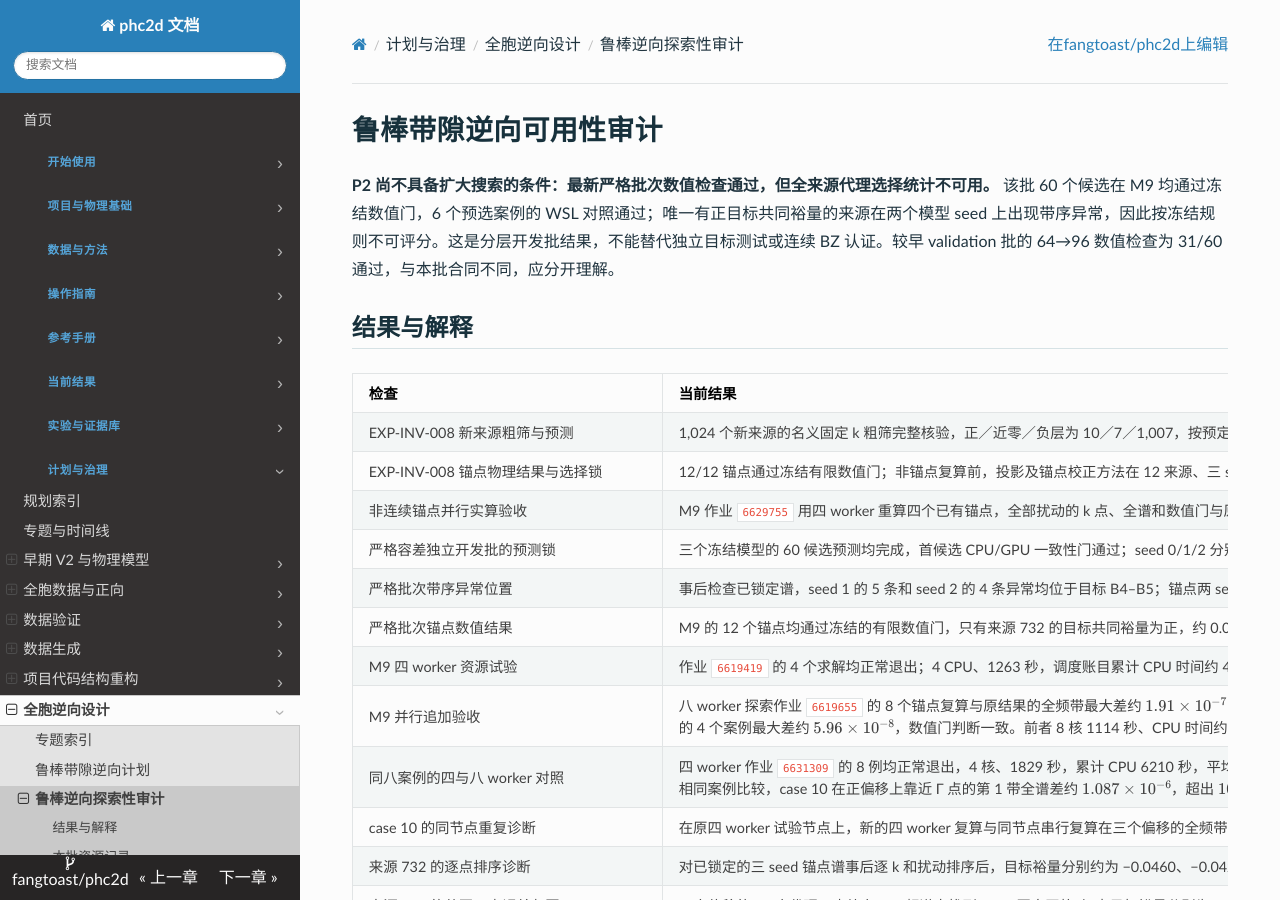
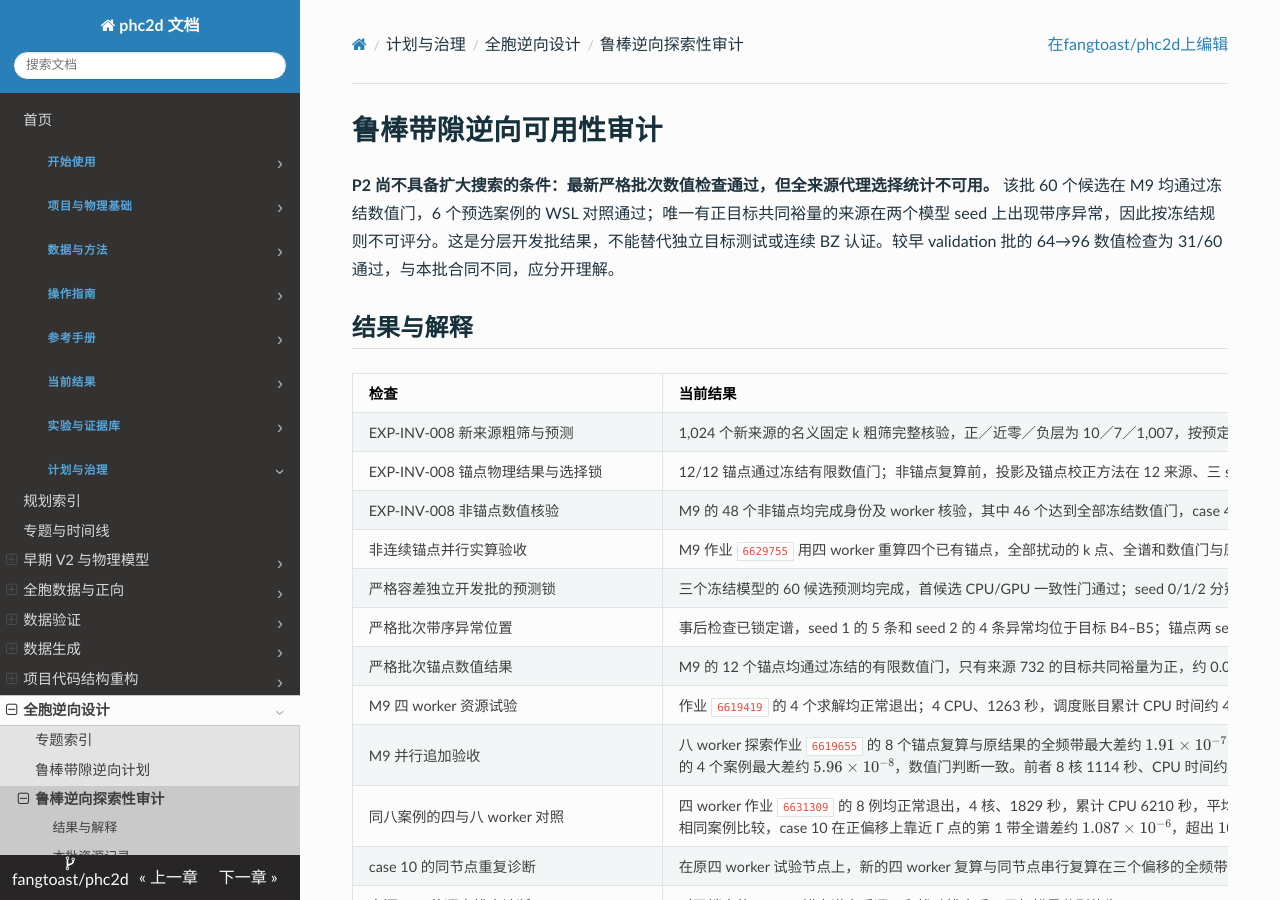
Before and after one commit to fangtoast/phc2d, an MkDocs documentation site: the page built from docs/results/inverse/鲁棒带隙逆向可用性审计.md, in a window 1280 px wide and 900 px high. Built offline with MkDocs 1.6.1, drawn with Linux system fonts in a browser that asks for light colours.

Commit message:
Record inverse development numerical gate failures

```diff
--- a/docs/results/inverse/鲁棒带隙逆向可用性审计.md
+++ b/docs/results/inverse/鲁棒带隙逆向可用性审计.md
@@ -36,8 +36,9 @@ source_artifacts:
 
 | 检查 | 当前结果 | 含义 |
 |---|---|---|
-| EXP-INV-008 新来源粗筛与预测 | 1,024 个新来源的名义固定 k 粗筛完整核验，正／近零／负层为 10／7／1,007，按预定规则各选 4 个并重建 60 候选。三个 GL seed 的预测已锁定：原始 seed 0 有 7 条带序异常，seed 1/2 无异常；逐点投影后的三组各 60 条可评分。[粗筛审计](../../../runs/20261101/EXP-INV-008_202611011652/coarse_screen/collection_audit.json) · [预测锁](../../../runs/20261101/EXP-INV-008_202611011652/prediction_lock.json) | 这是新的条件开发批：粗筛仅限名义固定 k 网格，投影是单独的方法输出，不改变原始异常。锚点物理结果见下行；尚无非锚点物理比较、六例 WSL 对照或本批 P2 结论。 |
-| EXP-INV-008 锚点物理结果与选择锁 | 12/12 锚点通过冻结有限数值门；非锚点复算前，投影及锚点校正方法在 12 来源、三 seed 均完成候选选择，原始方法按共同规则有 2 个来源不可评分。[锚点审计](../../../runs/20261101/EXP-INV-008_202611011652/anchors/complete_audit.json) · [选择复核](../../../runs/20261101/EXP-INV-008_202611011652/anchor_choice_audit.json) | 仅锚点通过不代表选中结构达到目标；48 个非锚点与六例 WSL 复核尚未完成。原始异常未被投影覆盖，P2 结论仍待完整批次和冻结统计门。 |
+| EXP-INV-008 新来源粗筛与预测 | 1,024 个新来源的名义固定 k 粗筛完整核验，正／近零／负层为 10／7／1,007，按预定规则各选 4 个并重建 60 候选。三个 GL seed 的预测已锁定：原始 seed 0 有 7 条带序异常，seed 1/2 无异常；逐点投影后的三组各 60 条可评分。[粗筛审计](../../../runs/20261101/EXP-INV-008_202611011652/coarse_screen/collection_audit.json) · [预测锁](../../../runs/20261101/EXP-INV-008_202611011652/prediction_lock.json) | 这是新的条件开发批：粗筛仅限名义固定 k 网格，投影是单独的方法输出，不改变原始异常。完整物理结果及 WSL 对照见下。 |
+| EXP-INV-008 锚点物理结果与选择锁 | 12/12 锚点通过冻结有限数值门；非锚点复算前，投影及锚点校正方法在 12 来源、三 seed 均完成候选选择，原始方法按共同规则有 2 个来源不可评分。[锚点审计](../../../runs/20261101/EXP-INV-008_202611011652/anchors/complete_audit.json) · [选择复核](../../../runs/20261101/EXP-INV-008_202611011652/anchor_choice_audit.json) | 原始异常未被投影覆盖；仅锚点通过不代表选中结构达到目标。 |
+| EXP-INV-008 非锚点数值核验 | M9 的 48 个非锚点均完成身份及 worker 核验，其中 46 个达到全部冻结数值门，case 44 和 57 未通过；12 分片共分配约 12.31 CPU 核时，每 worker RSS 峰值约 331–367 MiB。[完整核验](../../../runs/20261101/EXP-INV-008_202611011652/nonanchors/complete_audit.json) | 该批不满足全部候选数值门；失败保留，预选六例 WSL 对照和选择结果分析进行中。数值门不是连续 BZ 的数学认证。 |
 | 非连续锚点并行实算验收 | M9 作业 `6629755` 用四 worker 重算四个已有锚点，全部扰动的 k 点、全谱和数值门与原记录一致，最大频率差约 $2.07\times10^{-7}$；单 worker 最大 RSS 约 336–339 MiB，平均 CPU 利用率约 76.5%。[验收证据](../../../runs/20261101/EXP-INV-007_preflight_202611011445/sparse_anchor_pilot/audit.json) | 四例旧结构、单节点的工程验收；作业账目峰值包含环境准备，cgroup 峰值未知。新结构的内存和物理数值门仍须分别检查，不能据此认定历史全谱超差问题已解决。 |
 | 严格容差独立开发批的预测锁 | 三个冻结模型的 60 候选预测均完成，首候选 CPU/GPU 一致性门通过；seed 0/1/2 分别有 0/5/4 条带序异常。来源 732 的锚点在 seed 1 和 2 均异常，无法按冻结合同评分 | 已不能满足该批预注册的 12 来源全部可评分条件，不能通过替换样本或放宽门槛改变判断。三 seed 共用同一来源；该批最终物理数值门和跨环境检查另见下方完整物理行。 |
 | 严格批次带序异常位置 | 事后检查已锁定谱，seed 1 的 5 条和 seed 2 的 4 条异常均位于目标 B4–B5；锚点两 seed 的最小相邻频差分别约为 −0.00768 和 −0.000229 | 这是同一来源的代理谱诊断，不是独立结构样本或物理结果；不能仅把非目标频带异常排除后恢复评分。下一轮需独立评估带序问题的修复及其对目标带边误差的影响 |
```
Also changed, not shown: PROJECT_MAP.md (+1 -1 lines), experiments/research/EXP-INV-008-投影校正独立开发.md (+1 -1 lines).
